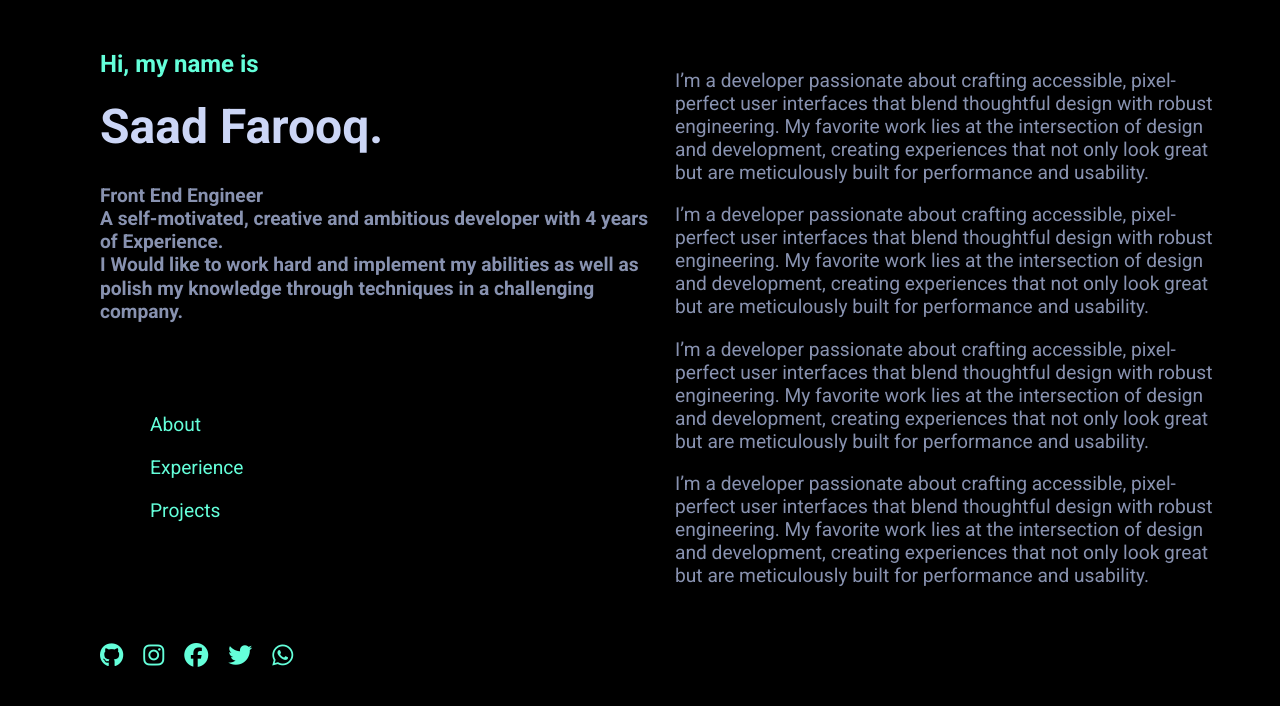
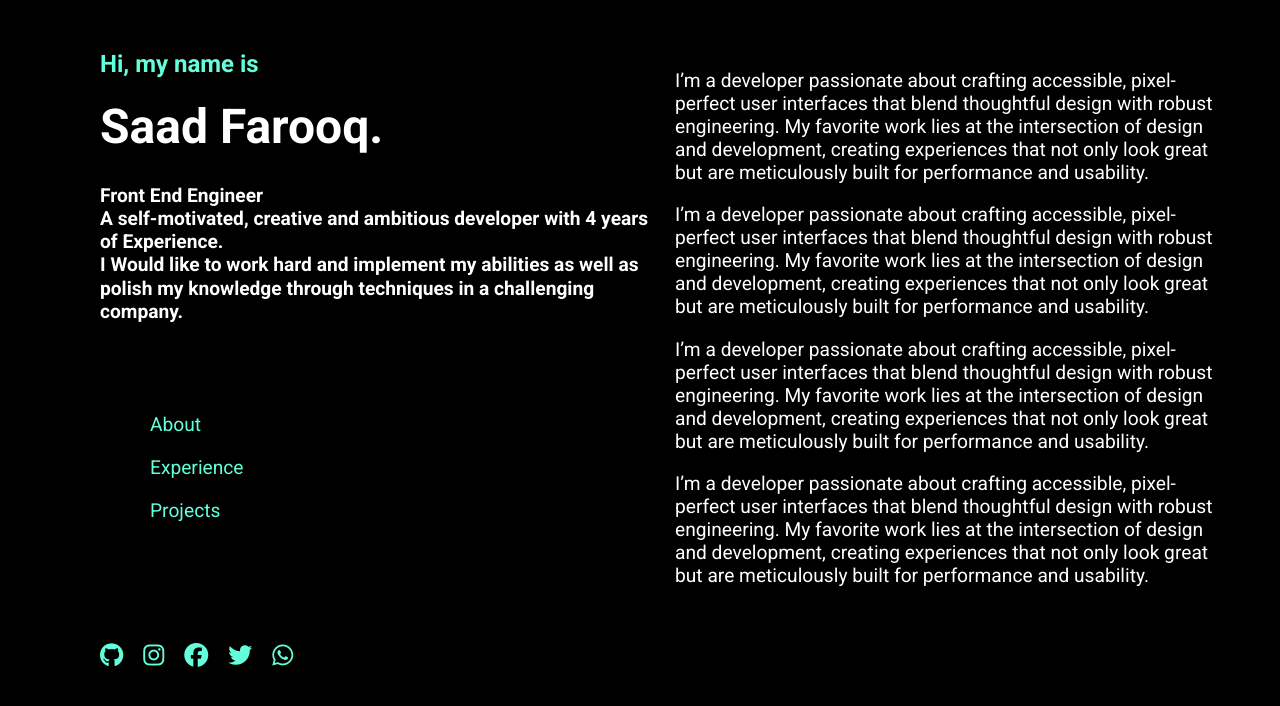
Before and after one commit to Amish-dev24/portfolio, an Angular app: page / in a window 1280 px wide. Shown: the top 706 px of the page. Built offline with nearby package versions, Linux system fonts and the light colour scheme.

Commit message:
Updated font color and font style

```diff
--- a/src/app/home/home.component.html
+++ b/src/app/home/home.component.html
@@ -11,9 +11,9 @@
       well as polish my knowledge through techniques in a challenging company.
     </h3>
     <div class="line-links">
-      <a [routerLink]="['']" fragment="about">About</a>
-      <a [routerLink]="['']" fragment="experience">Experience</a>
-      <a [routerLink]="['']" fragment="projects">Projects</a>
+      <a href="#about">About</a>
+      <a href="#experience">Experience</a>
+      <a href="#projects">Projects</a>
     </div>
     <div class="social-icons">
       <a
--- a/src/app/home/home.component.scss
+++ b/src/app/home/home.component.scss
@@ -7,7 +7,7 @@
   padding: 50px;
   height: 100vh;
   background-color: black;
-  color: #ccd6f6;
+  color: white;
   box-sizing: border-box;
   flex-wrap: nowrap;
   overflow: hidden;
@@ -51,13 +51,14 @@
   font-weight: bold;
   @media (max-width: 768px) {
     font-size: 2rem;
+    color: white;
   }
 }
 
 .text-content h3 {
   font-size: 1.2rem;
   margin-top: 10px;
-  color: #8892b0;
+  color: white;
 }
 
 .line-links {
@@ -103,7 +104,7 @@
 
 .line-links a:hover {
   transform: translateX(20px);
-  color: #ccd6f6;
+  color: white;
 }
 
 .description {
@@ -112,7 +113,7 @@
   height: 600px;
   overflow-y: auto;
   padding-left: 20px;
-  color: #8892b0;
+  color: white;
   font-size: larger;
   @media (max-width: 768px) {
     max-width: 100%;
@@ -178,7 +179,7 @@
   .experience-description {
     font-size: 1rem;
     line-height: 1.6;
-    color: #8892b0;
+    color: white;
     margin: 10px 0;
     transition: color 0.3s;
 
@@ -272,6 +273,7 @@
     align-items: center;
     max-width: 100%;
     transition: filter 0.3s ease;
+    background-color: white;
   }
 
   .project-image img {
@@ -304,12 +306,12 @@
 
   .project-description {
     font-size: 1rem;
-    color: #8892b0;
+    color: white;
     margin: 10px 0;
   }
-  .project-image:hover img {
+  /*.project-image:hover img {
     filter: grayscale(100%) brightness(0.7) sepia(1) hue-rotate(180deg);
-  }
+  }*/
 }
 
 /* For Resume Link */
@@ -351,7 +353,7 @@
     transition: color 0.3s, transform 0.3s;
 
     &:hover {
-      color: #ccd6f6;
+      color: white;
       transform: translateY(-5px);
     }
 
--- a/src/app/home/home.component.ts
+++ b/src/app/home/home.component.ts
@@ -47,7 +47,7 @@ export class HomeComponent {
       title: 'Shezlong',
       description:
         'I designed the entire Shezlong website, focusing on creating a user-friendly interface for an online mental health platform. My design ensures easy navigation and accessibility, providing a confidential and welcoming environment for users to connect with professional therapists via video calls. ',
-      image: 'assets/shehzlog.svg',
+      image: 'assets/shehzlog.jpg',
       link: 'https://www.shezlong.com/',
     },
     {
```
